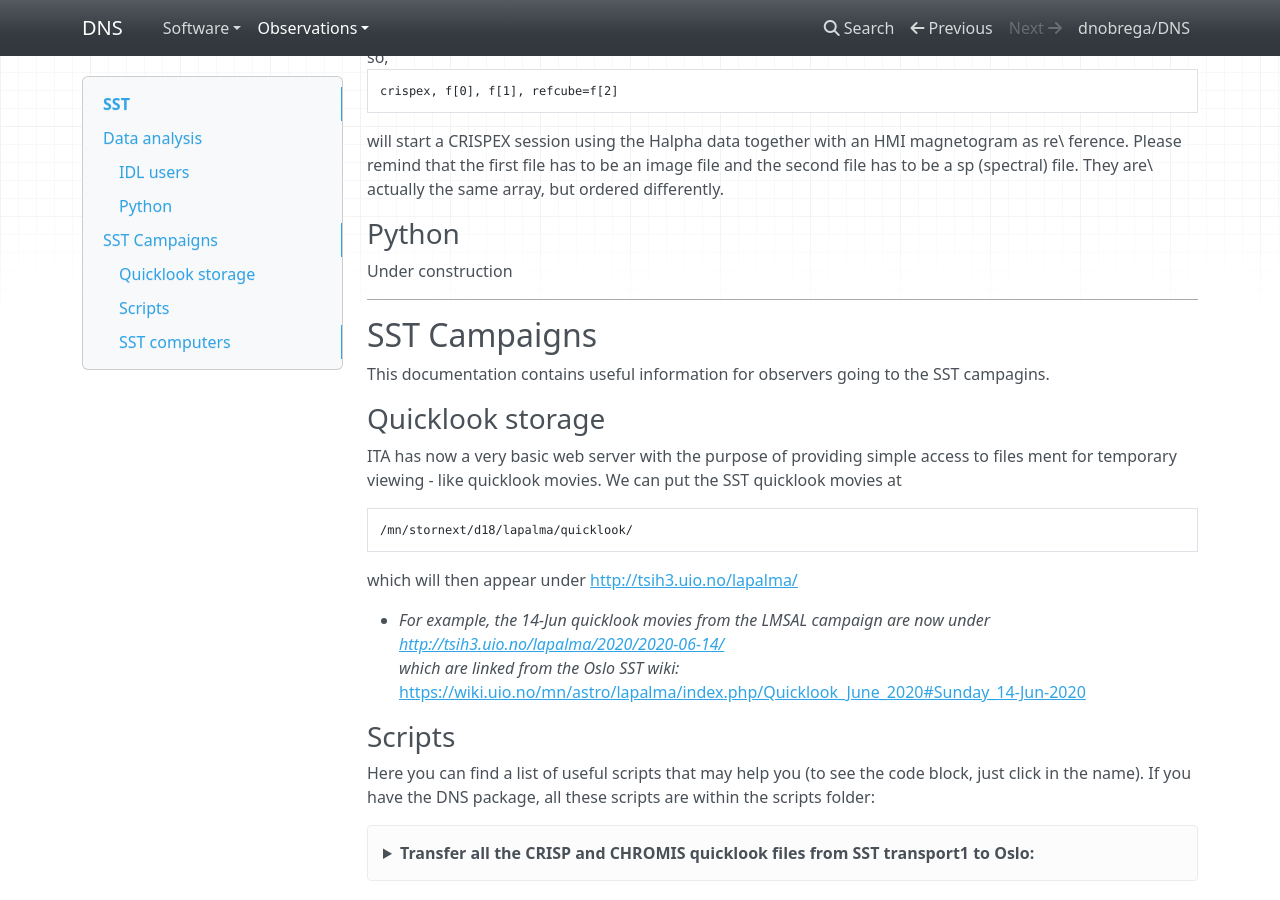
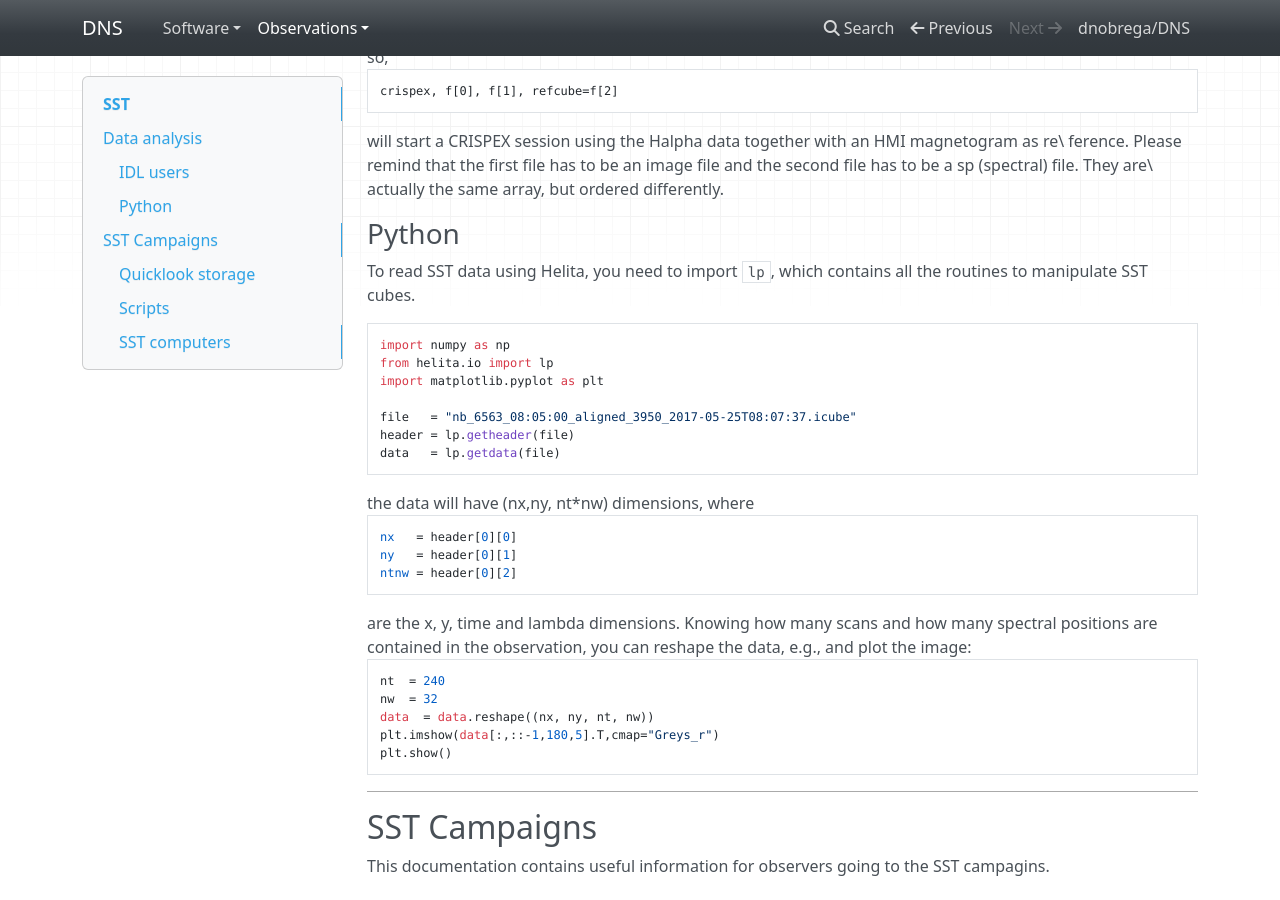
Before and after one commit to dnobrega/DNS, an MkDocs documentation site: the page built from docs/sst.md, in a window 1280 px wide and 900 px high, scrolled down 1205 px. Built offline with MkDocs 1.6.1, drawn with Linux system fonts in a browser that asks for light colours; nearby versions of some CDN libraries.

Commit message:
[DOC] Update

````diff
--- a/docs/sst.md
+++ b/docs/sst.md
@@ -62,7 +62,34 @@ ordered differently.
 
 ### Python
 
-Under construction
+To read SST data using Helita, you need to import ```lp```, which contains
+all the routines to manipulate SST cubes.
+
+```python
+import numpy as np
+from helita.io import lp
+import matplotlib.pyplot as plt
+
+file   = "nb_6563_08:05:00_aligned_3950_2017-05-25T08:07:37.icube"
+header = lp.getheader(file)
+data   = lp.getdata(file)
+```
+the data will have (nx,ny, nt*nw) dimensions, where
+```python
+nx   = header[0][0]
+ny   = header[0][1]
+ntnw = header[0][2]
+```
+are the x, y, time and lambda dimensions. Knowing how many scans and
+how many spectral positions are contained in the observation, you
+can reshape the data, e.g., and plot the image:
+```python
+nt  = 240
+nw  = 32
+data  = data.reshape((nx, ny, nt, nw))
+plt.imshow(data[:,::-1,180,5].T,cmap="Greys_r")
+plt.show()
+```
 
 ___
 ## SST Campaigns
--- a/mkdocs.yml
+++ b/mkdocs.yml
@@ -23,10 +23,10 @@ theme:
 nav:
   - '': index.md
   - 'Software':
+    - Mac OS: macos.md
     - IDL: idl.md
+    - Python: python.md
     - Bifrost: bifrost.md
-    - Mac OS: macos.md
-    - Python: python.md
   - 'Observations':
     - ALMA: alma.md
     - IRIS: iris.md
````
